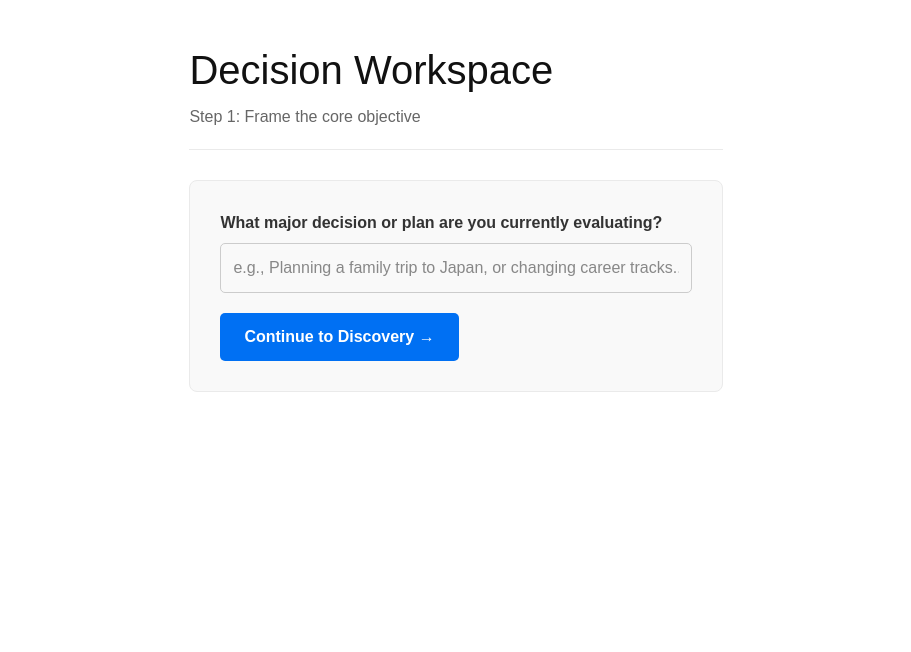
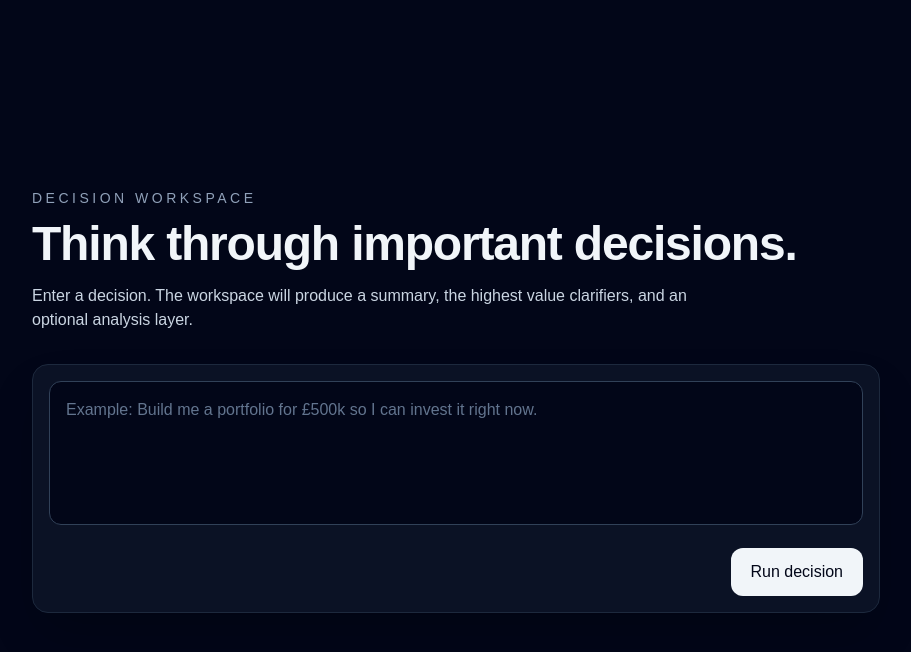
Before and after one commit to alistairmcdowall/decision-workspace, a Next.js app in the folder decision-workspace/: page / in a window 1280 px wide. Shown: the top 652 px of the page, without its empty margins (184-1095 px from the left). Built offline with nearby package versions, Linux system fonts and the light colour scheme.

Commit message:
Separate decision engine from UI

```diff
--- a/decision-workspace/app/page.tsx
+++ b/decision-workspace/app/page.tsx
@@ -1,209 +1,124 @@
-'use client';
+"use client";
 
-import { useState } from 'react';
+import { useState } from "react";
+import { runDecision, type DecisionResult } from "@/lib/decisionengine";
 
-export default function HomePage() {
-  // --- STATE MANAGEMENT ---
-  const [currentScreen, setCurrentScreen] = useState<'input' | 'discovery' | 'perspectives'>('input');
-  const [decisionTitle, setDecisionTitle] = useState('');
 
-  // Universal Form Answers
-  const [timeline, setTimeline] = useState('');
-  const [primaryGoal, setPrimaryGoal] = useState('');
-  const [constraints, setConstraints] = useState('');
+export default function Home() {
+  const [decision, setDecision] = useState("");
+  const [result, setResult] = useState<DecisionResult | null>(null);
+  const [showAnalysis, setShowAnalysis] = useState(false);
 
-  // --- NAVIGATION HANDLERS ---
-  const handleInitialSubmit = (e: React.FormEvent) => {
-    e.preventDefault();
-    if (decisionTitle.trim() === '') {
-      alert('Please enter a decision focus first.');
+  function runPrototype() {
+    const trimmed = decision.trim();
+
+    if (!trimmed) {
+      setResult({
+        summary:
+          "Enter a decision first. The workspace will produce a first-pass summary, clarifiers, and a show-working section.",
+        clarifiers: [],
+        analysis: "",
+      });
       return;
     }
-    setCurrentScreen('discovery');
-  };
 
-  const handleDiscoverySubmit = (e: React.FormEvent) => {
-    e.preventDefault();
-    if (!timeline.trim() || !primaryGoal.trim()) {
-      alert('Please fill out the primary context fields to continue.');
-      return;
-    }
-    setCurrentScreen('perspectives');
-  };
+    const result = runDecision(trimmed);
 
-  const handleReset = () => {
-    setCurrentScreen('input');
-    setDecisionTitle('');
-    setTimeline('');
-    setPrimaryGoal('');
-    setConstraints('');
-  };
-
-  // --- REUSABLE STYLES ---
-  const containerStyle = { padding: '40px', fontFamily: 'sans-serif', maxWidth: '800px', margin: '0 auto' };
-  const headerStyle = { borderBottom: '1px solid #eaeaea', paddingBottom: '20px', marginBottom: '30px' };
-  const cardStyle = { backgroundColor: '#f9f9f9', padding: '30px', borderRadius: '8px', border: '1px solid #eaeaea', marginBottom: '20px' };
-  const buttonStyle = { backgroundColor: '#0070f3', color: 'white', border: 'none', padding: '12px 24px', borderRadius: '5px', cursor: 'pointer', fontWeight: 'bold' as const };
-  const labelStyle = { display: 'block', marginBottom: '8px', fontWeight: 'bold', color: '#333', marginTop: '20px' };
-  const inputStyle = { width: '100%', padding: '12px', fontSize: '1rem', borderRadius: '5px', border: '1px solid #ccc', boxSizing: 'border-box' as const };
-
-  // Helper helper to format perspective blocks cleanly
-  const perspectiveBox = (title: string, color: string, description: string) => (
-    <div style={{ borderLeft: `4px solid ${color}`, paddingLeft: '15px', margin: '20px 0' }}>
-      <h3 style={{ color: color, margin: '0 0 5px 0', fontSize: '1.1rem' }}>{title}</h3>
-      <p style={{ color: '#444', margin: 0, fontSize: '0.95rem', lineHeight: '1.5' }}>{description}</p>
-    </div>
-  );
-
-  // ==========================================
-  // SCREEN 1: DESCRIBE YOUR DECISION
-  // ==========================================
-  if (currentScreen === 'input') {
-    return (
-      <div style={containerStyle}>
-        <header style={headerStyle}>
-          <h1 style={{ fontSize: '2.5rem', color: '#111', margin: 0 }}>Decision Workspace</h1>
-          <p style={{ color: '#666', marginTop: '5px' }}>Step 1: Frame the core objective</p>
-        </header>
-
-        <main style={cardStyle}>
-          <form onSubmit={handleInitialSubmit}>
-            <label style={{ ...labelStyle, marginTop: 0 }}>
-              What major decision or plan are you currently evaluating?
-            </label>
-            <input
-              type="text"
-              placeholder="e.g., Planning a family trip to Japan, or changing career tracks..."
-              value={decisionTitle}
-              onChange={(e) => setDecisionTitle(e.target.value)}
-              style={inputStyle}
-            />
-            <button type="submit" style={{ ...buttonStyle, marginTop: '20px' }}>
-              Continue to Discovery &rarr;
-            </button>
-          </form>
-        </main>
-      </div>
-    );
+    setResult(result);
+    setShowAnalysis(false);
   }
 
-  // ==========================================
-  // SCREEN 2: UNIVERSAL DISCOVERY QUESTIONS
-  // ==========================================
-  if (currentScreen === 'discovery') {
+
   return (
-      <div style={containerStyle}>
-        <header style={headerStyle}>
-          <div style={{ display: 'flex', justifyContent: 'space-between', alignItems: 'center' }}>
-            <div>
-              <h1 style={{ fontSize: '2rem', color: '#111', margin: 0 }}>Decision Discovery</h1>
-              <p style={{ color: '#0070f3', marginTop: '5px', fontWeight: 'bold' }}>Evaluating: "{decisionTitle}"</p>
+    <main className="min-h-screen bg-slate-950 text-slate-100">
+      <section className="mx-auto flex min-h-screen max-w-4xl flex-col justify-center px-6 py-12">
+        <div className="mb-8">
+          <p className="mb-3 text-sm font-medium uppercase tracking-[0.25em] text-slate-400">
+            Decision Workspace
+          </p>
+          <h1 className="text-4xl font-semibold tracking-tight md:text-5xl">
+            Think through important decisions.
+          </h1>
+          <p className="mt-4 max-w-2xl text-slate-300">
+            Enter a decision. The workspace will produce a summary, the highest
+            value clarifiers, and an optional analysis layer.
+          </p>
         </div>
-            <button onClick={handleReset} style={{ ...buttonStyle, backgroundColor: '#666', padding: '8px 16px', fontSize: '0.9rem' }}>Reset</button>
-          </div>
-        </header>
 
-        <main style={cardStyle}>
-          <h3 style={{ marginTop: 0, color: '#333' }}>Context Alignment</h3>
-          <p style={{ color: '#666', fontSize: '0.95rem' }}>Define the operational boundaries of this decision below.</p>
-
-          <form onSubmit={handleDiscoverySubmit}>
-            <label style={labelStyle}>1. Timeline & Urgency</label>
-            <p style={{ color: '#666', margin: '0 0 8px 0', fontSize: '0.85rem' }}>When does this need to happen, or how long does the execution last?</p>
-            <input
-              type="text"
-              placeholder="e.g., Next April for cherry blossom season, or over a 10-year horizon..."
-              value={timeline}
-              onChange={(e) => setTimeline(e.target.value)}
-              style={inputStyle}
+        <div className="rounded-2xl border border-slate-800 bg-slate-900/70 p-4 shadow-2xl">
+          <textarea
+            value={decision}
+            onChange={(event) => setDecision(event.target.value)}
+            placeholder="Example: Build me a portfolio for £500k so I can invest it right now."
+            className="min-h-36 w-full resize-none rounded-xl border border-slate-700 bg-slate-950 p-4 text-slate-100 outline-none placeholder:text-slate-500 focus:border-slate-400"
           />
 
-            <label style={labelStyle}>2. Primary Objective / Critical Success Factor</label>
-            <p style={{ color: '#666', margin: '0 0 8px 0', fontSize: '0.85rem' }}>What is the absolute number one priority that makes this a success?</p>
-            <input
-              type="text"
-              placeholder="e.g., Cultural immersion and exploration, or maximizing guaranteed income yield..."
-              value={primaryGoal}
-              onChange={(e) => setPrimaryGoal(e.target.value)}
-              style={inputStyle}
-            />
-
-            <label style={labelStyle}>3. Known Constraints & Non-Negotiables</label>
-            <p style={{ color: '#666', margin: '0 0 8px 0', fontSize: '0.85rem' }}>Are there specific budgets, age limits, or structural guardrails to satisfy?</p>
-            <textarea
-              placeholder="e.g., Budget caps, travel windows, protective legal frameworks, asset isolation requirements..."
-              value={constraints}
-              onChange={(e) => setConstraints(e.target.value)}
-              style={{ ...inputStyle, minHeight: '80px', fontFamily: 'sans-serif' }}
-            />
-
-            <button type="submit" style={{ ...buttonStyle, marginTop: '25px' }}>
-              Generate Perspectives &rarr;
+          <div className="mt-4 flex justify-end">
+            <button
+              onClick={runPrototype}
+              className="rounded-xl bg-slate-100 px-5 py-3 font-medium text-slate-950 transition hover:bg-white"
+            >
+              Run decision
             </button>
-          </form>
-        </main>
-      </div>
-    );
-  }
-
-  // ==========================================
-  // SCREEN 3: ALIGNED PERSPECTIVES MAPPING (Version 0.1 Final)
-  // ==========================================
-  return (
-    <div style={containerStyle}>
-      <header style={headerStyle}>
-        <div style={{ display: 'flex', justifyContent: 'space-between', alignItems: 'center' }}>
-          <div>
-            <h1 style={{ fontSize: '2rem', color: '#111', margin: 0 }}>Consensus Matrix</h1>
-            <p style={{ color: '#10b981', marginTop: '5px', fontWeight: 'bold' }}>Version 0.1 Multi-Lens Report</p>
-          </div>
-          <button onClick={handleReset} style={{ ...buttonStyle, backgroundColor: '#666', padding: '8px 16px', fontSize: '0.9rem' }}>New Analysis</button>
-        </div>
-      </header>
-
-      <main>
-        {/* Core Input Summary */}
-        <div style={{ ...cardStyle, backgroundColor: '#f0f4f8', border: '1px solid #d1d5db' }}>
-          <h2 style={{ marginTop: 0, color: '#111', fontSize: '1.2rem' }}>Target Decision: "{decisionTitle}"</h2>
-          <div style={{ fontSize: '0.9rem', color: '#555' }}>
-            <strong>Window:</strong> {timeline} | <strong>Success Metric:</strong> {primaryGoal}
-            {constraints && <div><strong>Constraints:</strong> {constraints}</div>}
           </div>
         </div>
 
-        {/* The Three Master Perspectives */}
-        <div style={cardStyle}>
-          <h2 style={{ marginTop: 0, color: '#222', fontSize: '1.3rem', borderBottom: '1px solid #eee', paddingBottom: '10px' }}>
-            Multi-Lens Analysis Engine
+        {result && (
+          <div className="mt-8 space-y-6">
+            <section className="rounded-2xl border border-slate-800 bg-slate-900/70 p-6">
+              <h2 className="mb-3 text-xl font-semibold">Summary</h2>
+              <p className="leading-7 text-slate-300">{result.summary}</p>
+            </section>
+
+            {result.clarifiers.length > 0 && (
+              <section className="rounded-2xl border border-slate-800 bg-slate-900/70 p-6">
+                <h2 className="mb-3 text-xl font-semibold">
+                  Decision Clarifiers
                 </h2>
-
-          {perspectiveBox(
-            "Perspective A: The Maximizer (Growth & Optimization)",
-            "#2563eb",
-            `Focuses 100% on squeezing the highest possible return out of your parameters. For "${decisionTitle}", this lens prioritizes deep immersion, high-impact choices, and fast-tracking plans within the ${timeline} window to ensure the primary goal ("${primaryGoal}") is fully hit with zero wasted potential.`
+                <div className="space-y-3">
+                  {result.clarifiers.map((question, index) => (
+                    <div
+                      key={question}
+                      className="rounded-xl border border-slate-800 bg-slate-950 p-4"
+                    >
+                      <p className="mb-3 text-slate-300">
+                        {index + 1}. {question}
+                      </p>
+                      <div className="flex gap-2">
+                        {["Yes", "No", "Unsure"].map((answer) => (
+                          <button
+                            key={answer}
+                            className="rounded-lg border border-slate-700 px-3 py-2 text-sm text-slate-300 transition hover:border-slate-400 hover:text-white"
+                          >
+                            {answer}
+                          </button>
+                        ))}
+                      </div>
+                    </div>
+                  ))}
+                </div>
+              </section>
             )}
 
-          {perspectiveBox(
-            "Perspective B: The Risk Mitigator (Guardrails & Resilience)",
-            "#dc2626",
-            `Focuses on what could go wrong and how to shield you from it. It looks closely at your noted constraints ("${constraints || 'None specified'}") and flags the stress points. It builds contingency loops, isolates key vulnerabilities, and sets rigid safety margins around your ${timeline} timeline.`
+            {result.analysis && (
+              <section className="rounded-2xl border border-slate-800 bg-slate-900/70 p-6">
+                <button
+                  onClick={() => setShowAnalysis(!showAnalysis)}
+                  className="font-medium text-slate-200 hover:text-white"
+                >
+                  {showAnalysis ? "Hide Analysis" : "Show Analysis"}
+                </button>
+
+                {showAnalysis && (
+                  <p className="mt-4 leading-7 text-slate-300">
+                    {result.analysis}
+                  </p>
                 )}
-
-          {perspectiveBox(
-            "Perspective C: The Pragmatist (Efficiency & Sustainability)",
-            "#db2777",
-            `Focuses on execution ease, resource management, and fatigue prevention. It reviews your core objective ("${primaryGoal}") and calculates the cleanest path of least resistance, trimming away low-value complexities so the plan stays stable and highly repeatable.`
+              </section>
             )}
           </div>
-
-        {/* Consensus Footer */}
-        <div style={{ padding: '20px', backgroundColor: '#eef2ff', borderRadius: '8px', border: '1px solid #c7d2fe', marginTop: '20px' }}>
-          <h4 style={{ margin: '0 0 5px 0', color: '#4338ca' }}>✓ Core Logic Pipeline Intact</h4>
-          <p style={{ margin: 0, color: '#3730a3', fontSize: '0.9rem' }}>
-            Your universal data inputs successfully parsed and mapped across all independent evaluation lenses.
-          </p>
-        </div>
+        )}
+      </section>
     </main>
-    </div>
   );
 }
--- /dev/null
+++ b/decision-workspace/lib/decisionengine.ts
@@ -0,0 +1,40 @@
+export type DecisionResult = {
+    summary: string;
+    clarifiers: string[];
+    analysis: string;
+  };
+
+  export function runDecision(input: string): DecisionResult {
+    const trimmed = input.trim().toLowerCase();
+
+    const isPortfolio =
+      trimmed.includes("portfolio") ||
+      trimmed.includes("invest") ||
+      trimmed.includes("500k");
+
+    if (isPortfolio) {
+      return {
+        summary:
+          "First-pass view: for £500k to invest now, the useful starting point is not one overconfident portfolio but 2–3 concrete options. A sensible default candidate is a growth-core portfolio. The next version should show bear/base/bull outcomes so the user can see why one option is preferable.",
+        clarifiers: [
+          "If the moderate-growth option appeared sufficient, would you still want maximum growth?",
+          "If £500k temporarily fell to £350k, would you stay invested?",
+          "If this money were not needed for retirement, would your preferred risk level change?",
+        ],
+        analysis:
+          "Prototype analysis: Guardian flags drawdown risk; Pragmatist preserves the user's intent to invest now; Auditor notes missing time horizon and tax wrapper details; Reframer shifts the issue from 'one perfect portfolio' to 'which risk-return profile should this money occupy'.",
+      };
+    }
+
+    return {
+      summary:
+        "First-pass view: this decision needs to preserve your original intent while exposing the main trade-offs, assumptions, and risks.",
+      clarifiers: [
+        "What outcome would make this decision feel successful?",
+        "What would change your mind?",
+        "What downside would be unacceptable?",
+      ],
+      analysis:
+        "Analysis placeholder: Guardian, Pragmatist, Empathiser, Auditor, Reframer, Research, Steelman, Red Team and Lens will appear here once wired in.",
+    };
+  }
```
Lines whose indentation alone changed are shown as unchanged.
